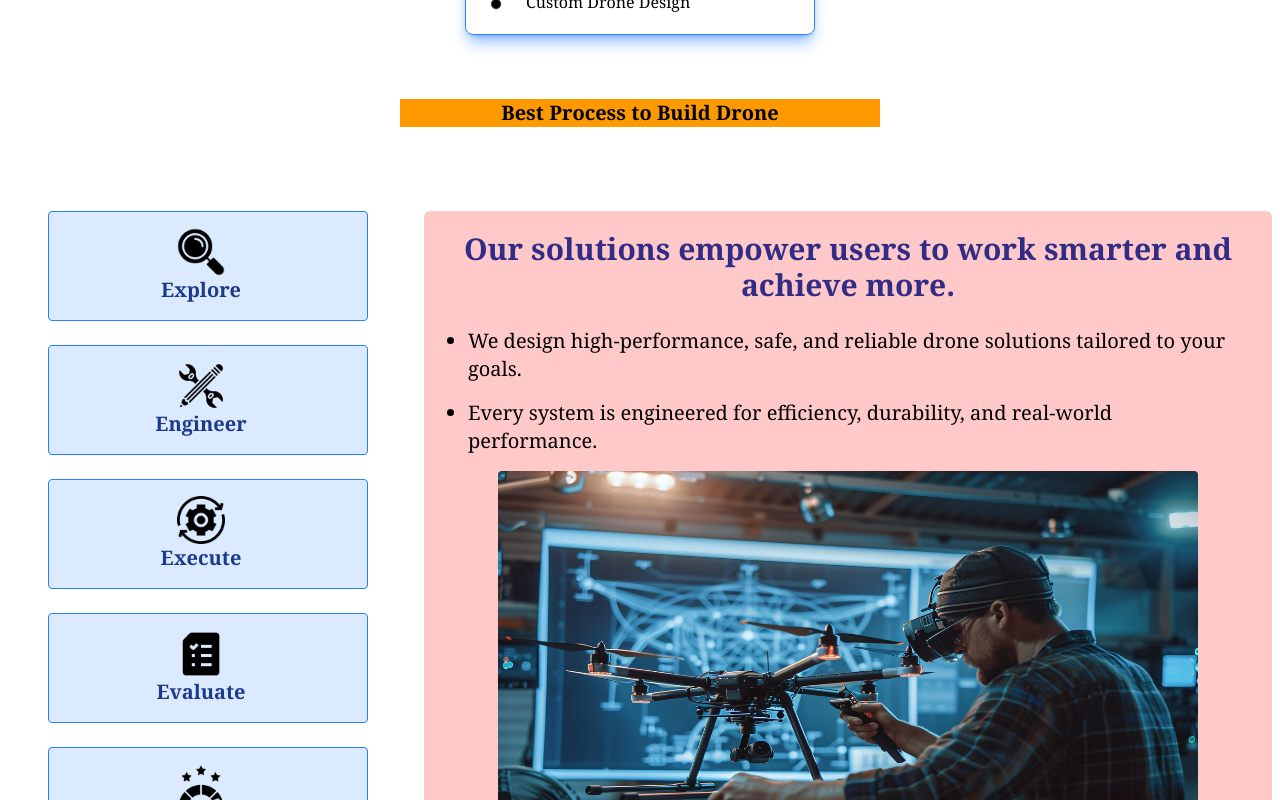
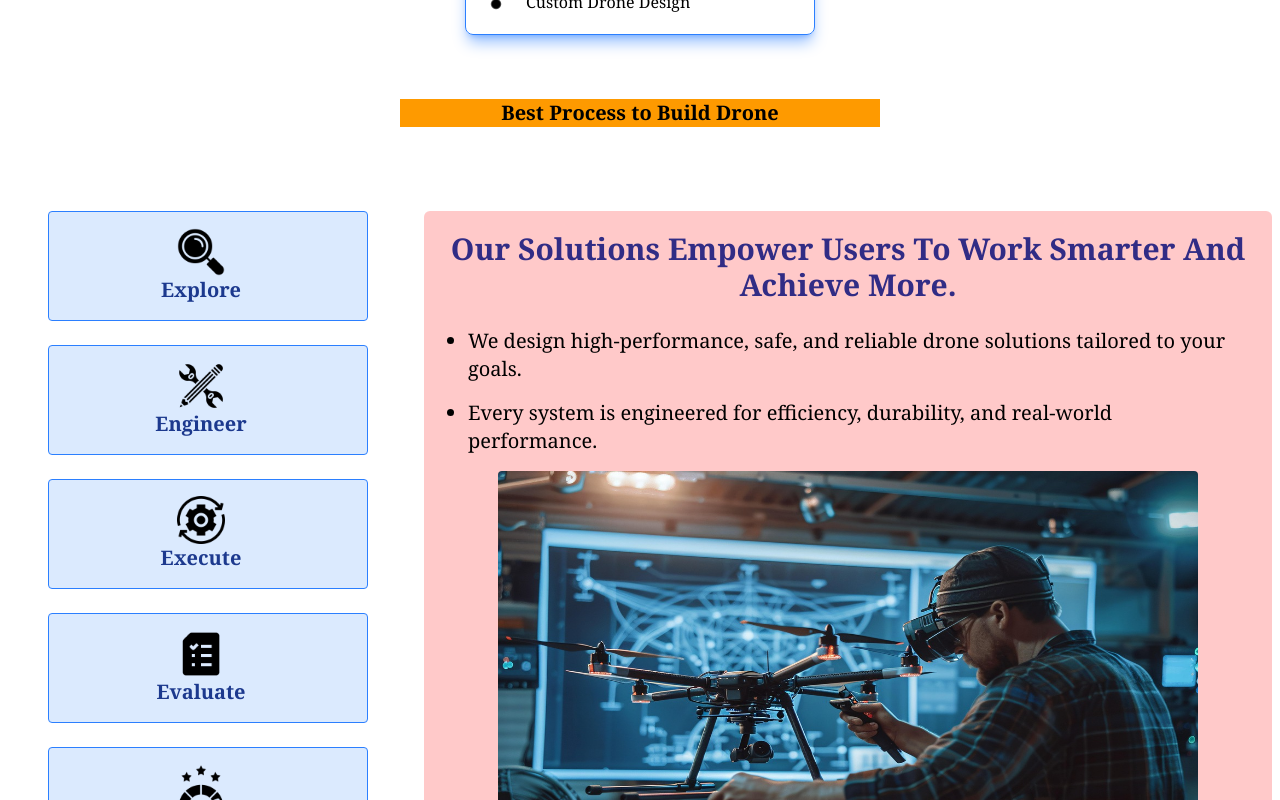
Before and after one commit to KrushnaBarhate03/React-Project, a React (Vite) app: page /service in a window 1280 px wide. Both pictures are taken after a click on the button "Engineer". Shown: the part 1519-2319 px from the top of the page. Built offline with nearby package versions, Linux system fonts and the light colour scheme.

Commit message:
changes done

```diff
--- a/src/views/Services.jsx
+++ b/src/views/Services.jsx
@@ -84,7 +84,7 @@ function Services() {
 
      {action===2&&(
     <div>
-   <h2 className="font-bold sm:text-3xl text-xl text-center font-serif text-indigo-900">Our solutions empower users to work smarter and achieve more.</h2>
+   <h2 className="font-bold sm:text-3xl text-xl text-center font-serif text-indigo-900">Our Solutions Empower Users To Work Smarter And Achieve More.</h2>
     <ul className=" list-disc font-serif m-2 sm:mt-6">
     <li className="text-xl m-4 font-serif ">We design high-performance, safe, and reliable drone solutions tailored to your goals.</li>
    <li className='text-xl m-4 font-serif '> Every system is engineered for efficiency, durability, and real-world performance.</li>
@@ -94,7 +94,7 @@ function Services() {
      )}
      {action===3&&(
       <div>
-       <h2 className="font-bold sm:text-3xl text-xl text-center font-serif text-indigo-900">We provide smooth, timely, and effective drone services.</h2>
+       <h2 className="font-bold sm:text-3xl text-xl text-center font-serif text-indigo-900">We Provide Smooth, Timely, And Effective Drone Services.</h2>
     <ul className=" list-disc font-serif m-2 sm:mt-6">
     <li className="text-xl m-4 font-serif ">We implement drone operations with accuracy and professionalism.</li>
    <li className='text-xl m-4 font-serif '> From spraying to surveying, our execution ensures fast and quality results.</li>
@@ -105,7 +105,7 @@ function Services() {
 
     {action===4&&(
       <div>
-        <h2 className="font-bold sm:text-3xl text-xl text-center font-serif text-indigo-900">We refine our process to give you better outcomes each time.</h2>
+        <h2 className="font-bold sm:text-3xl text-xl text-center font-serif text-indigo-900">We Refine Our Process To Give You Better Outcomes Each Time.</h2>
     <ul className=" list-disc font-serif m-2 sm:mt-6">
     <li className="text-xl m-4 font-serif ">We analyze performance, results, and impact to ensure the highest quality service.</li>
    <li className='text-xl m-4 font-serif '> Every project is reviewed to identify improvements and maintain excellence.</li>
@@ -116,7 +116,7 @@ function Services() {
 
       {action===5&&(
       <div>
-        <h2 className="font-bold sm:text-3xl text-xl text-center font-serif text-indigo-900">We push boundaries with advanced drone technology and new ideas.</h2>
+        <h2 className="font-bold sm:text-3xl text-xl text-center font-serif text-indigo-900">We Push Boundaries With Advanced Drone Technology And New Ideas.</h2>
     <ul className=" list-disc font-serif m-2 sm:mt-6">
     <li className="text-xl m-4 font-serif ">We upgrade our technology and solutions to help you achieve long-term success.</li>
    <li className='text-xl m-4 font-serif '> Our goal is to elevate productivity and transform traditional farming practices.</li>
```
